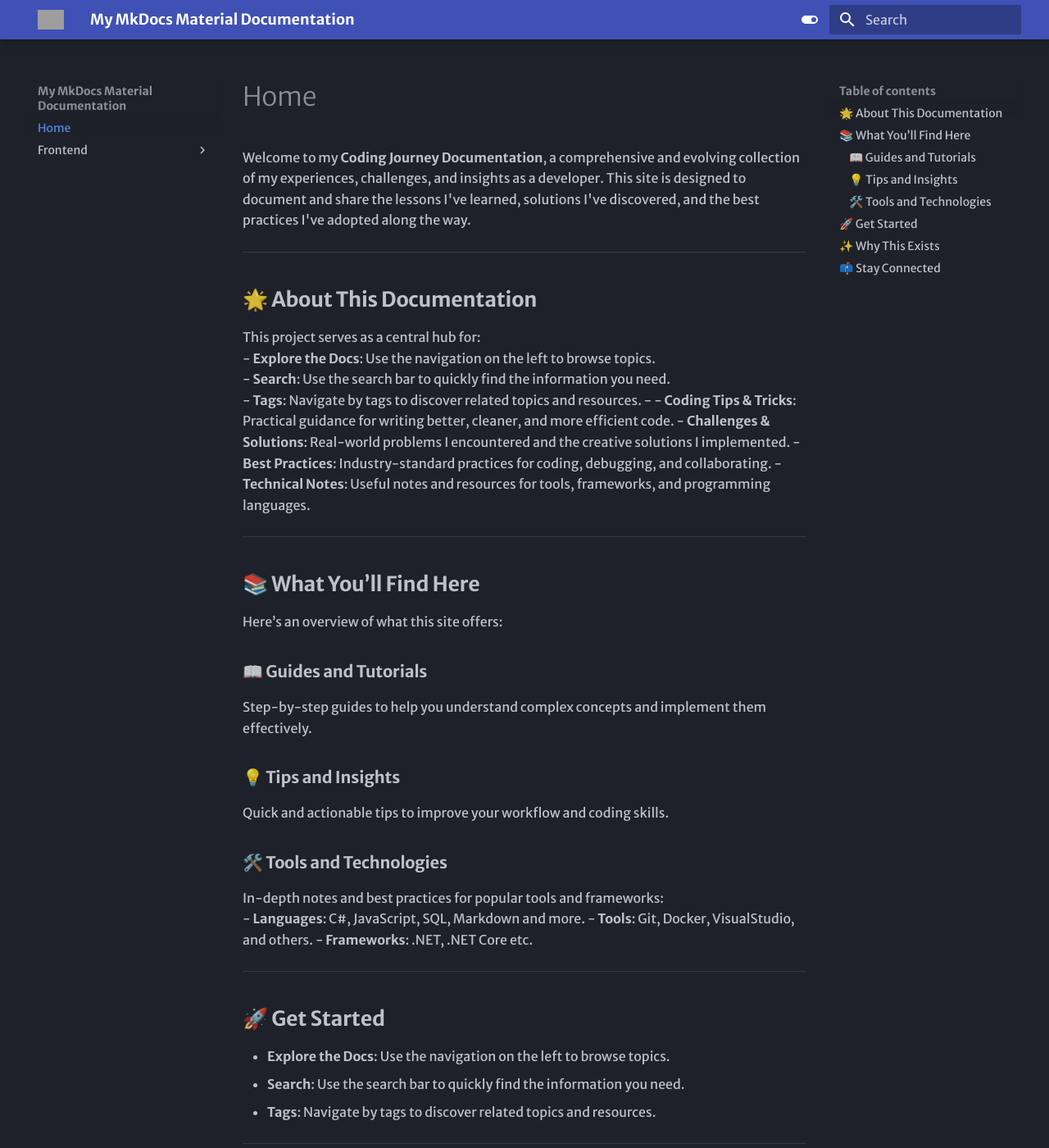
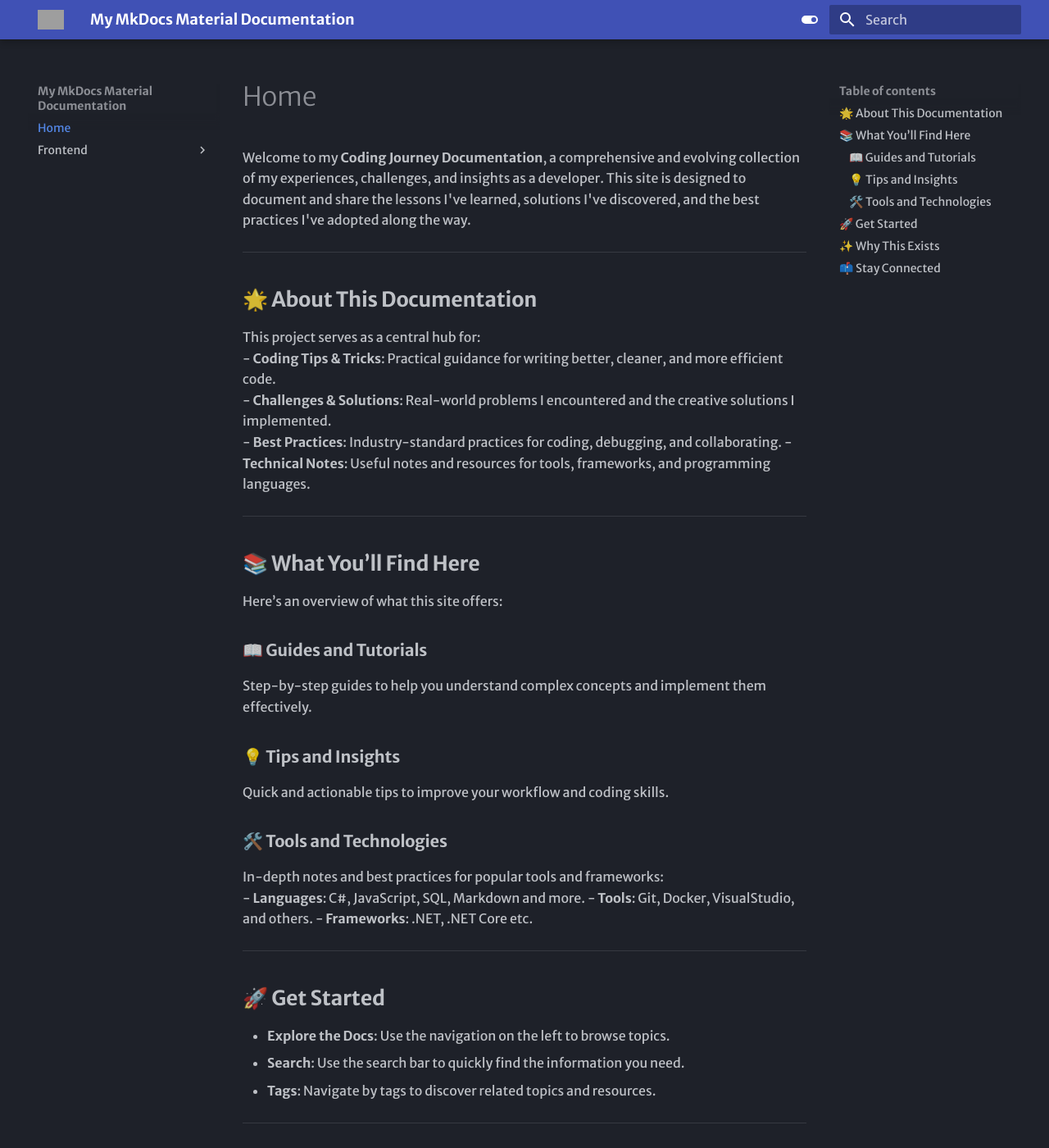
Before and after one commit to mkouhpayeh/code-wiki, an MkDocs documentation site: the page built from docs/index.md, in a window 1280 px wide and 1400 px high. Shown: the whole window at 82% size. Built offline with MkDocs 1.6.1 and Material for MkDocs 9.7.7, drawn with Linux system fonts in a browser that asks for light colours; some web fonts are replaced; some of the changed text lies outside the part shown; grey boxes are pictures that could not be loaded.

Commit message:
Update index.md

```diff
--- a/docs/index.md
+++ b/docs/index.md
@@ -7,10 +7,6 @@ Welcome to my **Coding Journey Documentation**, a comprehensive and evolving col
 ## 🌟 **About This Documentation**
 
 This project serves as a central hub for:
-- **Explore the Docs**: Use the navigation on the left to browse topics.
-- **Search**: Use the search bar to quickly find the information you need.
-- **Tags**: Navigate by tags to discover related topics and resources.
--
 - **Coding Tips & Tricks**: Practical guidance for writing better, cleaner, and more efficient code.
 - **Challenges & Solutions**: Real-world problems I encountered and the creative solutions I implemented.
 - **Best Practices**: Industry-standard practices for coding, debugging, and collaborating.
@@ -48,6 +44,7 @@ In-depth notes and best practices for popular tools and frameworks:
 ## ✨ **Why This Exists**
 
 The purpose of this documentation is to:
+
 - **Learn Continuously**: Keep track of my growth as a developer.
 - **Share Knowledge**: Provide a resource for others in their learning journey.
 - **Solve Problems**: Document challenges and solutions for future reference.
```
